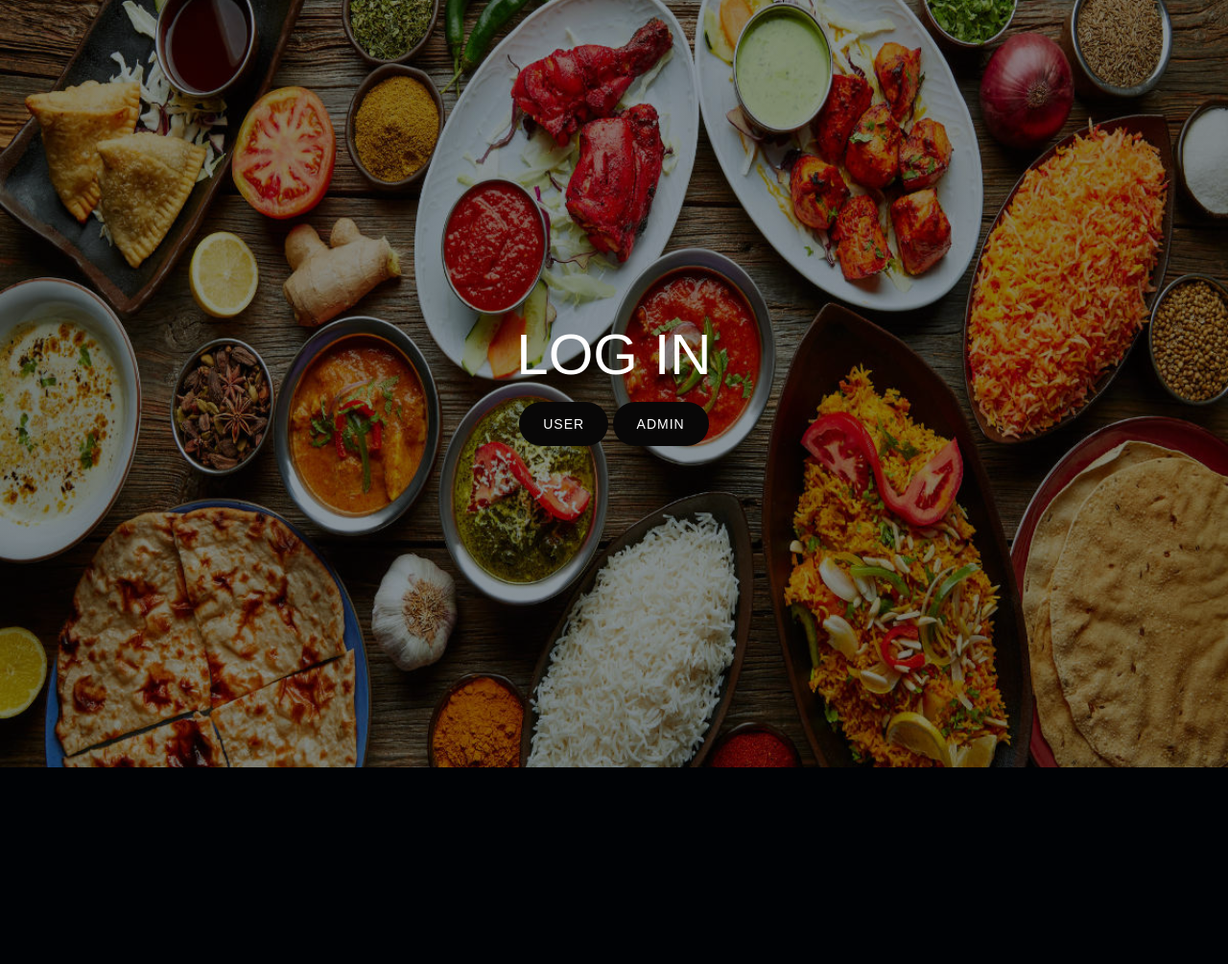
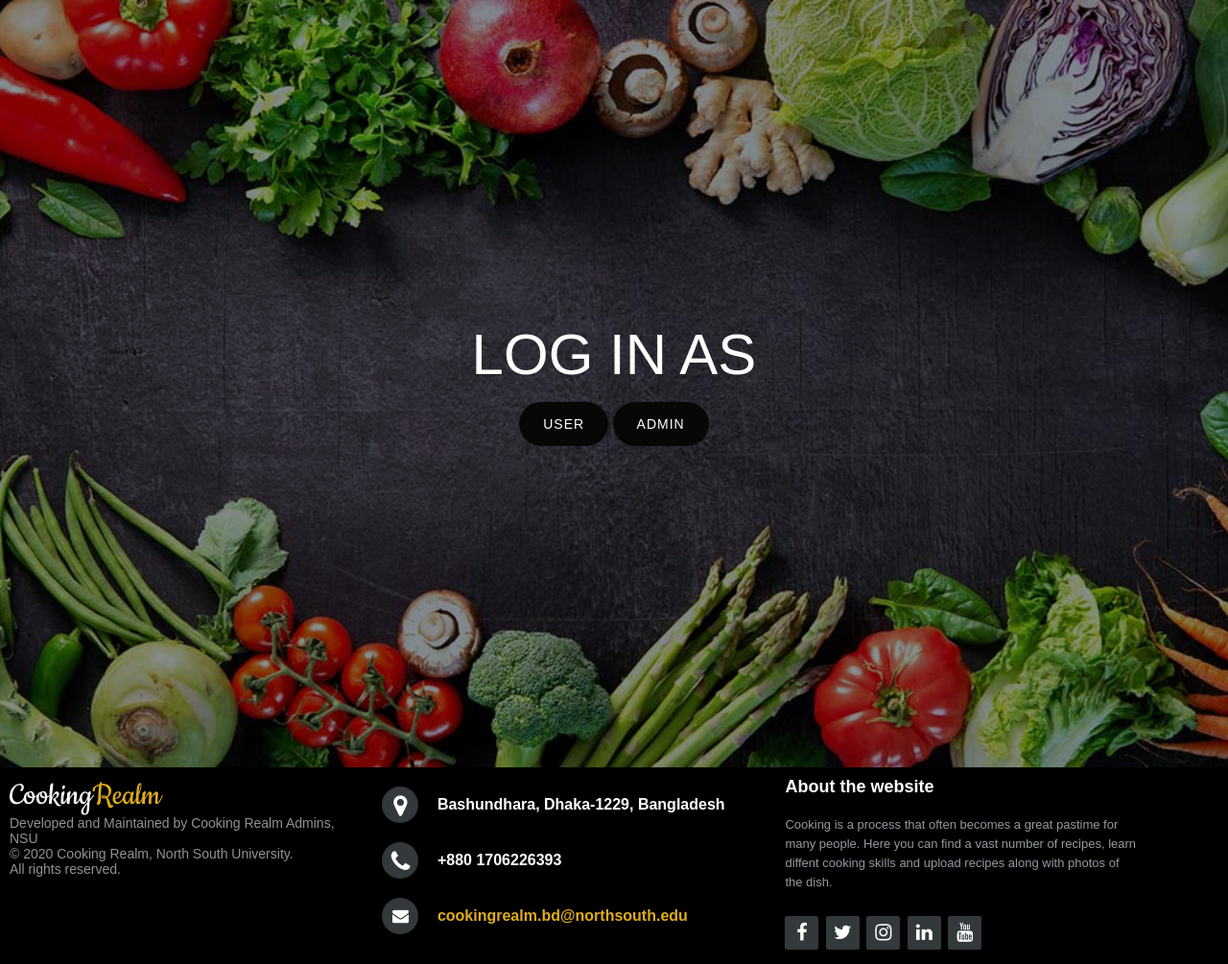
Before and after one commit to KaziRamisaRifa/Coocking-Relam-Web-Development-Project, a PHP site: page /login_as.php in a window 1280 px wide. Shown: the part 80-1085 px from the top of the page at 96% size. Before the commit the page ends 880 px from the top, so only its background shows below. Run offline with PHP 8.4, Linux system fonts and the light colour scheme; some libraries are stand-ins or nearby versions.

Commit message:
Update Final Project

```diff
--- a/Cooking Realm Project/CSS/about.css
+++ b/Cooking Realm Project/CSS/about.css
@@ -1,6 +1,5 @@
 * {box-sizing: border-box;}
 body {
-
   background-size: cover;
   background-repeat: no-repeat;
   background-attachment: fixed;
@@ -19,7 +18,7 @@ body {
 }
 
 .About_Cooking_realm{
-  padding: 50px;
+  padding: 20px;
   background-color: #312b7a;
   color:#fafafc;
   margin-top: -70px;
@@ -29,7 +28,7 @@ body {
   width:100%;
   max-height: 100%;
   height: auto;
-  border-radius: 5%;
+  border-radius: 70%;
 
 }
 .About_Cooking_realm h4{
--- a/Cooking Realm Project/CSS/contactus.css
+++ b/Cooking Realm Project/CSS/contactus.css
@@ -1,6 +1,6 @@
 .Developed__By{
 padding: 70px 15px;
-background-color: #0d354f;
+background-color: #306180;
 min-height: 100vh;
 
 }
@@ -63,7 +63,7 @@ transform: translateY(-10px);
   padding: 15px 15px;
 }
 .info{
-  background-color: black;
+  background-color: #222024;
   text-align: center;
   padding: 20px 15px;
   border-radius: 8px;
--- a/Cooking Realm Project/CSS/footer.css
+++ b/Cooking Realm Project/CSS/footer.css
@@ -21,13 +21,12 @@ footer { position: static; }
 }
 
 .footer-distributed{
-background-color: #2c292f;
+background-color:black;
 box-sizing: border-box;
 width: 100%;
 text-align: left;
 font: bold 16px sans-serif;
 padding: 10px 40px 10px 10px;
-margin-top: 405px;
 }
 
 .footer-distributed .footer-left,
--- a/Cooking Realm Project/CSS/login_as.css
+++ b/Cooking Realm Project/CSS/login_as.css
@@ -2,38 +2,34 @@ body{
   font-family: sans-serif;
 }
 /*Background picture Section*/
-.bground{
+.loginbground{
   display: flex;
   justify-content: center;    /*vertically center*/
   align-items: center;
   width: 100%;
   height: 100vh;
-  background-image:linear-gradient(#879096, #879096), url("Image/Error.jpg");  /*Linear gradient for giving a orange vibe*/
+  background-image:linear-gradient(#879096, #879096), url("Image/pic 4.jpg");  /*Linear gradient for giving a orange vibe*/
   background-position: center;
   background-size: cover;
   background-blend-mode: multiply;    /*For Orange Vibe, blend mode*/
 }
 
 /* background text section*/
-.bground__text{
+.loginbground__text{
   color: #fff;
   text-align: center;
   text-transform: uppercase;
 }
+
 /*for h1 section*/
-.bground__text h1{
+.loginbground__text h1{
   font-size: 60px;
   font-weight: 400;
 }
-/*for p section*/
-.bground__text p{
-  letter-spacing: 6px;
-}
+
 /*read recipes button text design*/
-.botton,
-.botton2 {
+.botton{
   display: inline-block;
-
   color: #fff;
   text-decoration: none;
   padding: 15px 25px;
--- a/Cooking Realm Project/about.php
+++ b/Cooking Realm Project/about.php
@@ -44,6 +44,5 @@ include 'connection.php';
       </div>
     </div>
 
-
   </body>
 </html>
--- a/Cooking Realm Project/contactus.php
+++ b/Cooking Realm Project/contactus.php
@@ -89,7 +89,6 @@ include 'connection.php';
 
     </div>
     </div>
-
-
+    <footer><?php include 'footer.php';?></footer>
   </body>
 </html>
--- a/Cooking Realm Project/footer.php
+++ b/Cooking Realm Project/footer.php
@@ -22,16 +22,14 @@ include 'connection.php';
 
 </head>
 <body>
-    <header>
-      <?php include 'header.php';?>
-    </header>
+
 
 <footer class="footer-distributed">
 
 <!-- footer.left-->
 <div class="footer-left">
 <h3>Cooking<span>Realm</span></h3>
-<p class="footer-company-name">Developed and Maintained by Cooking Realm Admins, NSU <br>© 2020 Cooking Realm, Nort South University.<br> All rights reserved.</p>
+<p class="footer-company-name">Developed and Maintained by Cooking Realm Admins, NSU <br>© 2020 Cooking Realm, North South University.<br> All rights reserved.</p>
 </div>
 
 <!-- footer.center-->
--- a/Cooking Realm Project/index.php
+++ b/Cooking Realm Project/index.php
@@ -29,6 +29,6 @@
           <a class="botton margin__top" href="front.php">Get Started</a>
         </div>
       </div>
-
+     <footer><?php include 'footer.php';?></footer>
   </body>
 </html>
--- a/Cooking Realm Project/login_as.php
+++ b/Cooking Realm Project/login_as.php
@@ -16,13 +16,15 @@ include 'connection.php';
     <header>
       <?php include 'header.php';?>
     </header>
-    <div class="bground">
-      <div class="bground__text">
-        <h1>Log In</h1>
+    <div class="loginbground">
+      <div class="loginbground__text">
+        <h1>Log In As</h1>
 
         <a class="botton margin__top" href="user_login.php">User</a>
         <a class="botton margin__top" href="admin_login.php">Admin</a>
       </div>
     </div>
+
+    <footer><?php include 'footer.php';?></footer>
   </body>
 </html>
```
